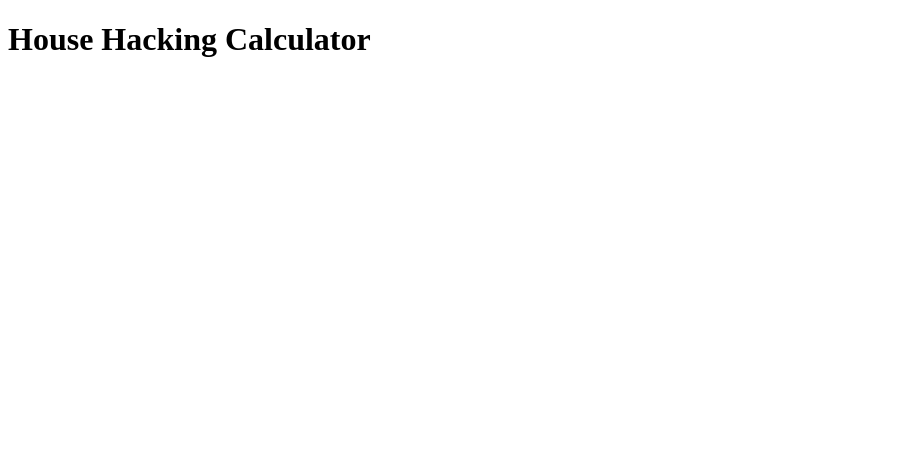
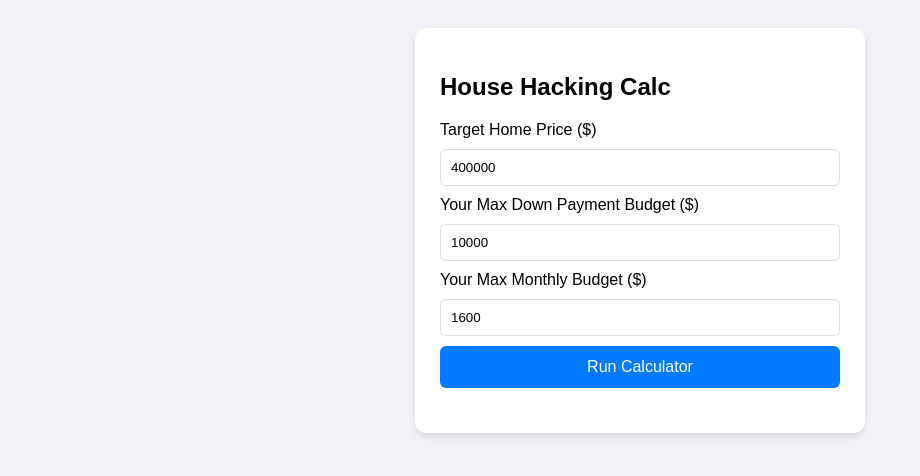
Before and after one commit to DashMaster6/home-calculator, a plain HTML site: page index.html in a window 1280 px wide. Shown: the whole page, without its empty margins (0-920 px from the left). Drawn offline with Linux system fonts and the light colour scheme.

Commit message:
Update title and enhance styling for calculator

```diff
--- a/index.html
+++ b/index.html
@@ -1,11 +1,34 @@
 <!DOCTYPE html>
 <html>
 <head>
-    <title>Home Calculator</title>
+    <title>House Hacking Calculator</title>
+    <style>
+        body { font-family: sans-serif; padding: 20px; background: #f0f2f5; display: flex; justify-content: center; }
+        .card { background: white; padding: 25px; border-radius: 12px; box-shadow: 0 4px 6px rgba(0,0,0,0.1); width: 100%; max-width: 400px; }
+        input { width: 100%; padding: 10px; margin: 10px 0; border: 1px solid #ddd; border-radius: 6px; box-sizing: border-box; }
+        button { width: 100%; padding: 12px; background: #007bff; color: white; border: none; border-radius: 6px; cursor: pointer; font-size: 16px; }
+        #result { margin-top: 20px; line-height: 1.5; }
+    </style>
 </head>
 <body>
-    <h1>House Hacking Calculator</h1>
-    <pre id="output"></pre>
-    <script src="https://raw.githubusercontent.com/DashMaster6/home-calculator/main/calculator.js"></script>
+
+<div class="card">
+    <h2>House Hacking Calc</h2>
+
+    <label>Target Home Price ($)</label>
+    <input type="number" id="homePrice" value="400000">
+
+    <label>Your Max Down Payment Budget ($)</label>
+    <input type="number" id="budgetPrice" value="10000">
+
+    <label>Your Max Monthly Budget ($)</label>
+    <input type="number" id="budgetPay" value="1600">
+
+    <button onclick="calculateAffordability()">Run Calculator</button>
+
+    <div id="result"></div>
+</div>
+
+<script src="calculator.js"></script>
 </body>
 </html>
```
